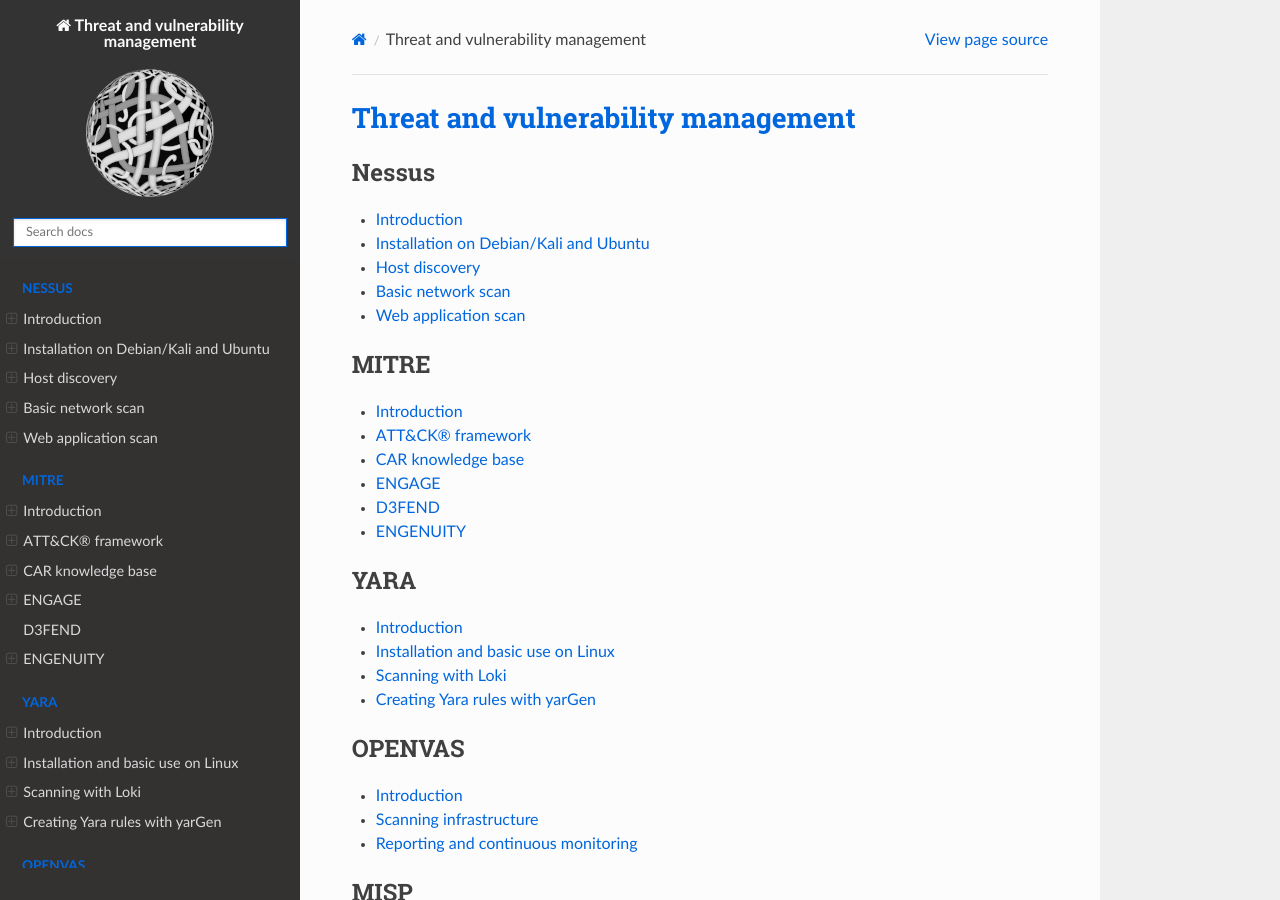
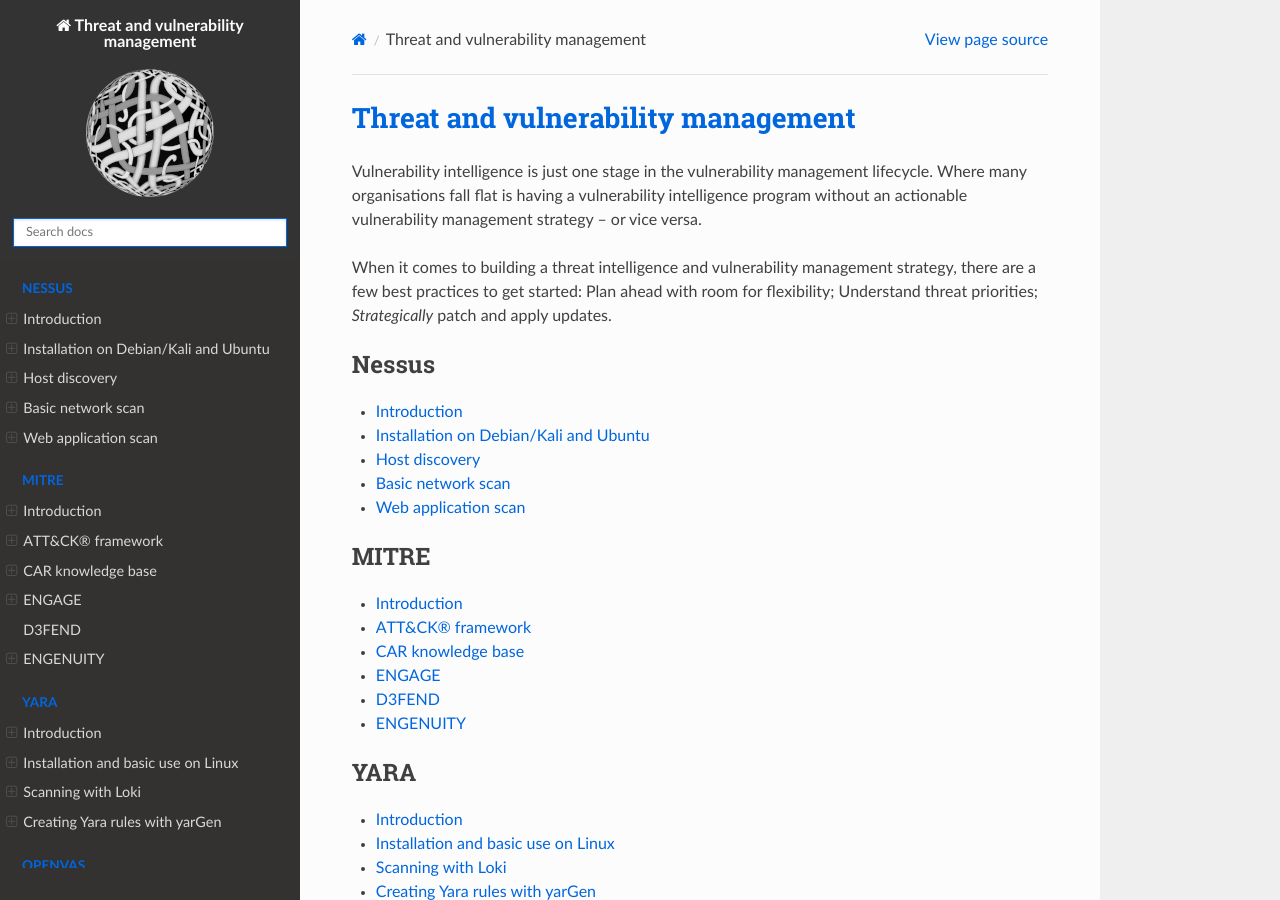
Before and after one commit to tymyrddin/blue-threats, a Sphinx documentation site: the page built from source/index.rst, in a window 1280 px wide and 900 px high. Built offline with Sphinx 7.4.7 and the Read the Docs theme 2.0.0, drawn with Linux system fonts in a browser that asks for light colours.

```diff
--- a/source/index.rst
+++ b/source/index.rst
@@ -1,7 +1,13 @@
 Threat and vulnerability management
 ===============================================================
 
+Vulnerability intelligence is just one stage in the vulnerability management lifecycle. Where many organisations
+fall flat is having a vulnerability intelligence program without an actionable vulnerability management strategy –
+or vice versa.
 
+When it comes to building a threat intelligence and vulnerability management strategy, there are a few best practices
+to get started: Plan ahead with room for flexibility; Understand threat priorities; *Strategically* patch and apply
+updates.
 
 .. toctree::
    :glob:
```
